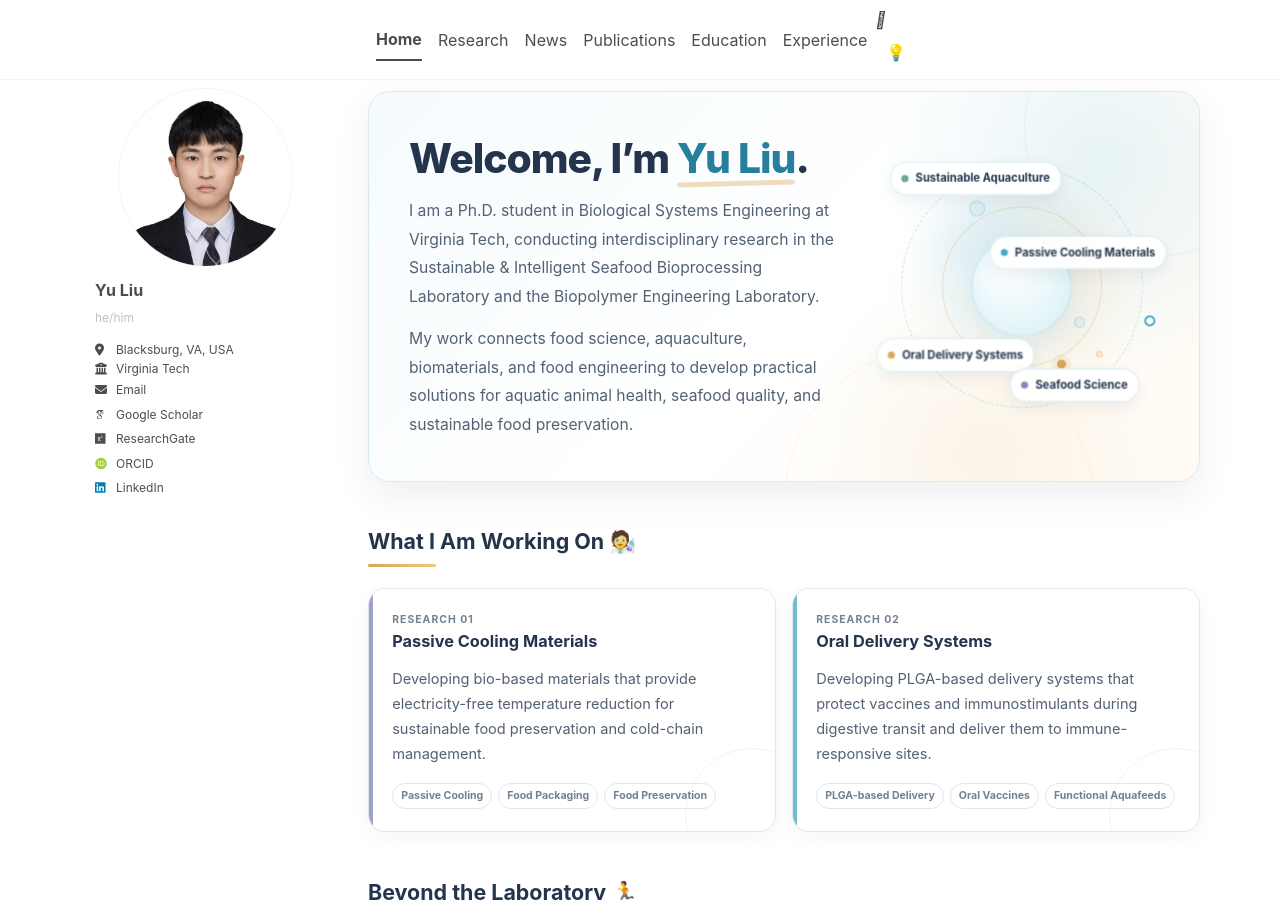
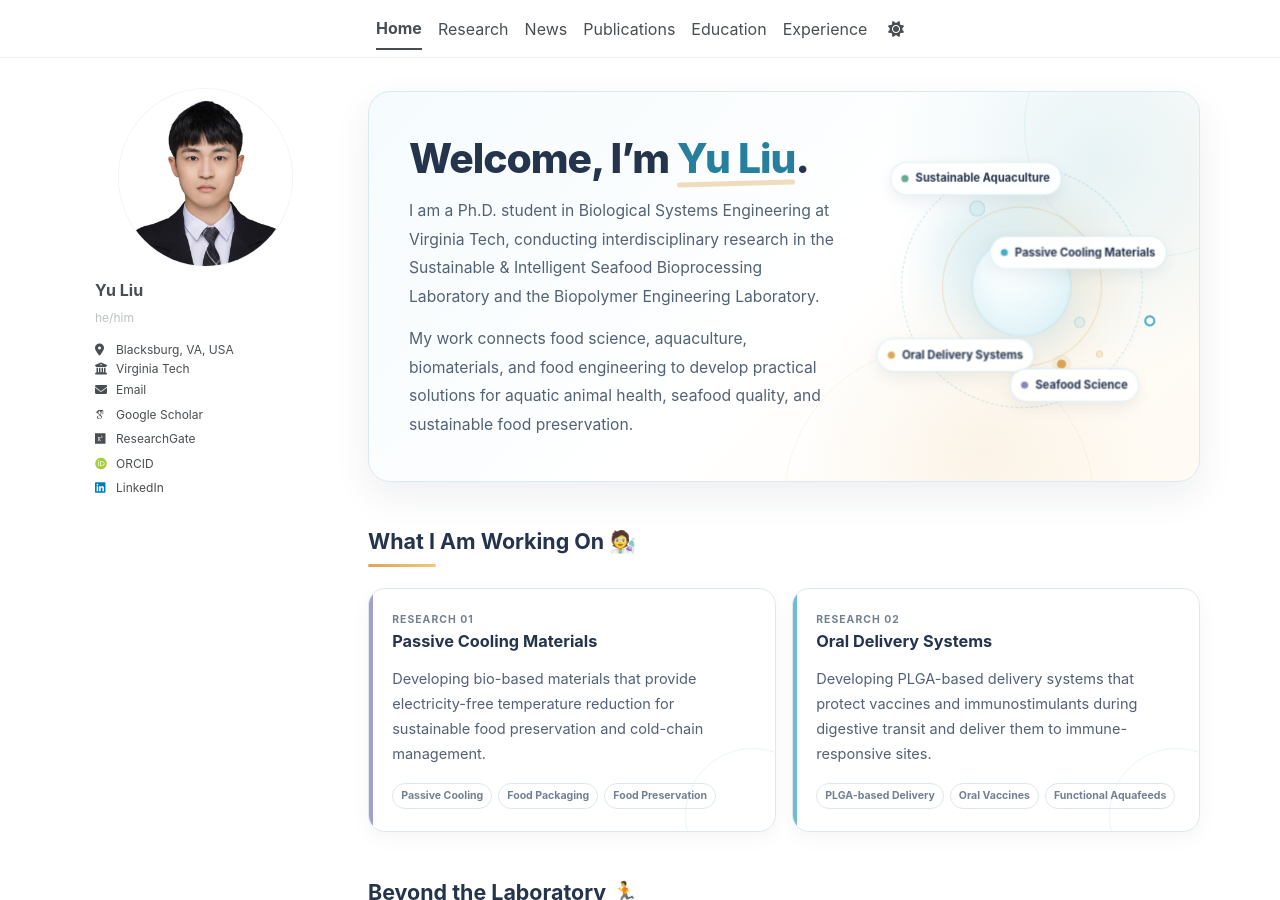
Before and after one commit to yuliu0322/yuliu0322.github.io, a Jekyll site: the page built from _pages/about.md, in a window 1280 px wide and 900 px high. Built offline with Jekyll 4.4.1, drawn with Linux system fonts in a browser that asks for light colours; some web fonts are replaced; a script bundle is joined from its source files by our own code; library files that are not in the unit come from our copies.

Commit message:
Update masthead.html

```diff
--- a/_includes/masthead.html
+++ b/_includes/masthead.html
@@ -3,7 +3,6 @@
 <div class="masthead">
   <div class="masthead__inner-wrap">
     <div class="masthead__menu">
-
       <nav id="site-nav" class="greedy-nav">
 
         <button>
@@ -27,17 +26,14 @@
           {% endfor %}
 
           <li id="theme-toggle" class="masthead__menu-item persist tail">
-
-            <i id="theme-icon" aria-hidden="true"></i>
-
-            <a
-              role="button"
-              aria-label="Toggle light and dark mode"
-              title="Turn the light on or off"
-            >
-              <span class="theme-lightbulb" aria-hidden="true">💡</span>
+            <a role="button" aria-labelledby="theme-icon">
+              <i
+                id="theme-icon"
+                class="fa-solid fa-sun"
+                aria-hidden="true"
+                title="toggle theme"
+              ></i>
             </a>
-
           </li>
 
         </ul>
@@ -45,7 +41,6 @@
         <ul class="hidden-links hidden"></ul>
 
       </nav>
-
     </div>
   </div>
 </div>
```
